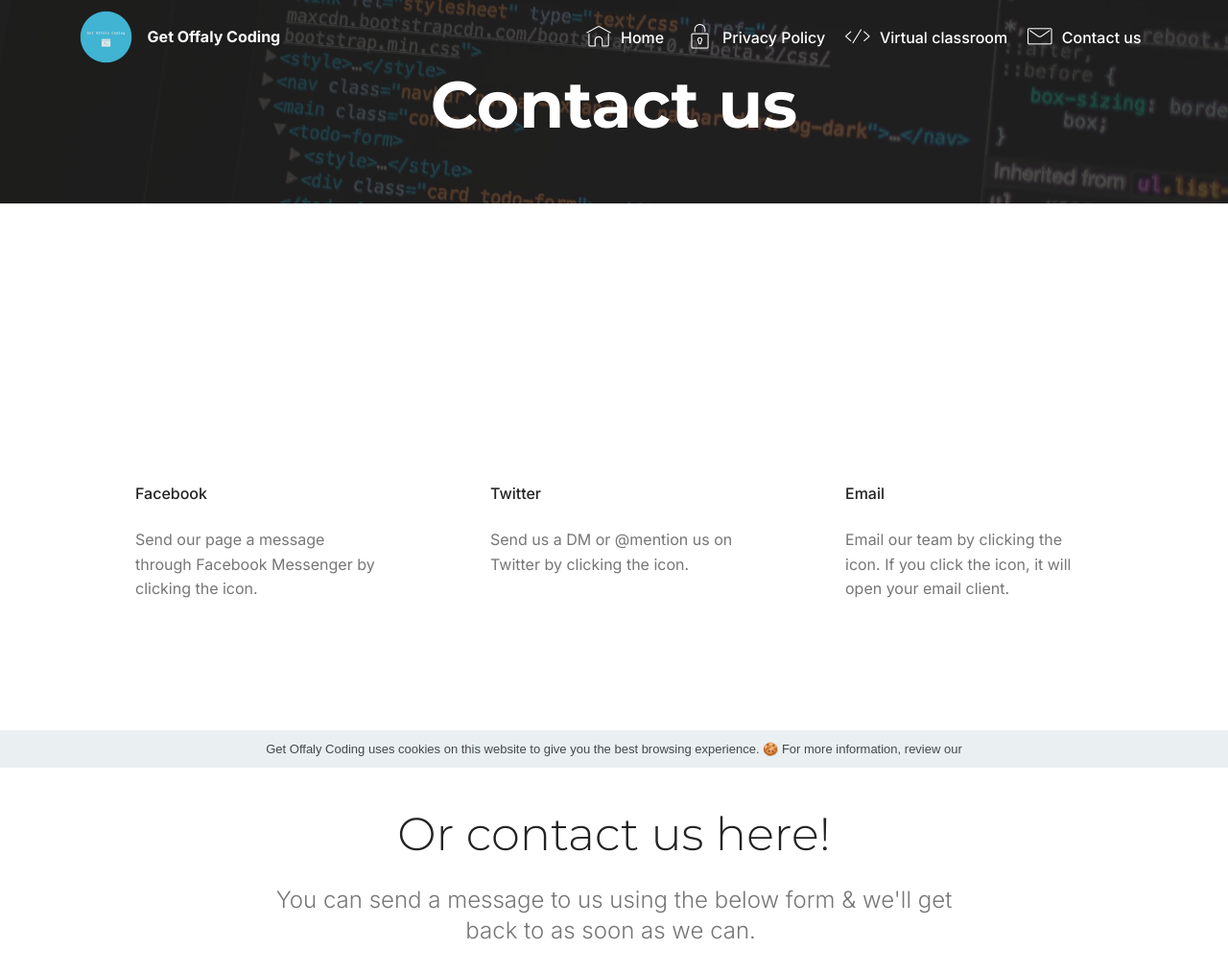
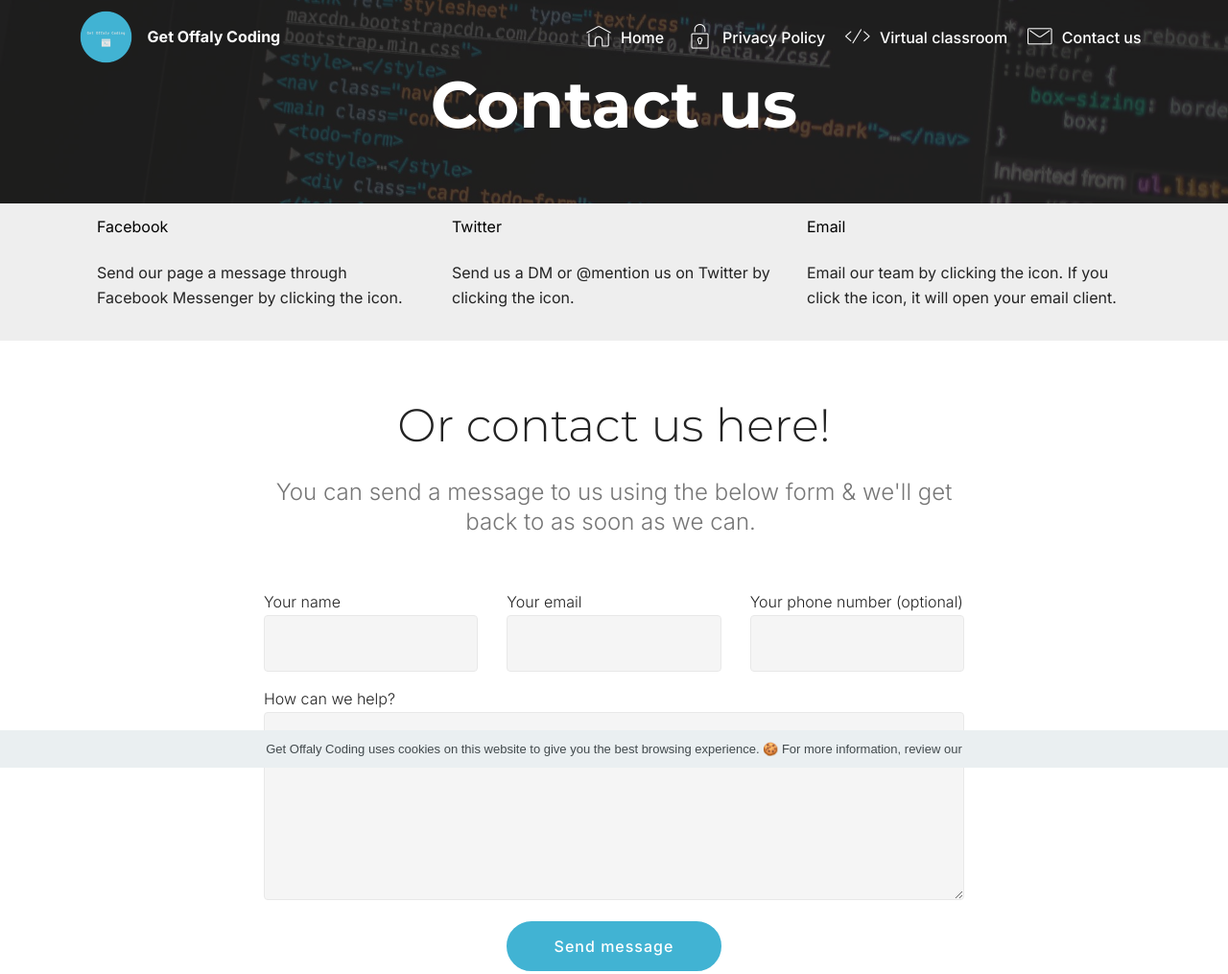
Before and after one commit to getoffalycoding/GOC2020, a plain HTML site: page contact.html in a window 1280 px wide. Shown: the top 1015 px of the page at 96% size. Drawn offline with Linux system fonts and the light colour scheme; some packages are replaced by stand-ins of ours; a script that the page names is missing; files whose address does not match are found by name; a web font is replaced by a local one.

Commit message:
Update contact.html

```diff
--- a/contact.html
+++ b/contact.html
@@ -1,9 +1,10 @@
+
 <!DOCTYPE html>
 <html >
 <head>
   <meta charset="UTF-8">
   <meta http-equiv="X-UA-Compatible" content="IE=edge">
-  <meta name="generator" content="Canyon Labs Ireland CMS v1.23">
+  <meta name="generator" content="Canyon Labs Ireland CMS v1.21">
   <meta name="viewport" content="width=device-width, initial-scale=1, minimum-scale=1">
   <link rel="shortcut icon" href="assets/images/0123.png-122x122.png" type="image/x-icon">
   <meta name="description" content="Contact Get Offaly Coding. ">
@@ -19,7 +20,7 @@
   <link rel="stylesheet" href="assets/socicon/css/styles.css">
   <link rel="stylesheet" href="assets/theme/css/style.css">
   <link rel="stylesheet" href="assets/mobirise/css/mbr-additional.css" type="text/css">
-  <script src="https://kit.fontawesome.com/f83ac522bd.js" crossorigin="anonymous"></script>
+
 
 
 </head>
@@ -44,7 +45,7 @@
                          <img src="assets/images/0123.png-122x122.png" alt="Get Offaly Coding" title="" style="height: 3.8rem;">
                     </a>
                 </span>
-                <span class="navbar-caption-wrap"><a class="navbar-caption text-white display-4" href="https://mobirise.com">
+                <span class="navbar-caption-wrap"><a class="navbar-caption text-white display-4" href="https://getoffalycoding.com">
                         Get Offaly Coding</a></span>
             </div>
         </div>
@@ -55,17 +56,17 @@
                         Home&nbsp;</a>
                 </li>
                 <li class="nav-item">
-                    <a class="nav-link link text-white display-4" href="privacy.html"><span class="mbri-lock mbr-iconfont mbr-iconfont-btn"></span>
+                    <a class="nav-link link text-white display-4" href="https://www.getoffalycoding.com/privacy"><span class="mbri-lock mbr-iconfont mbr-iconfont-btn"></span>
 
                         Privacy Policy</a>
                 </li><li class="nav-item"><a class="nav-link link text-white display-4" href="https://edu.tullamoredojo.org/covid-19/virtual-classroom" target="_blank"><span class="mbri-code mbr-iconfont mbr-iconfont-btn"></span>
-                        Virtual classroom</a></li><li class="nav-item"><a class="nav-link link text-white display-4" href="contact.html" target="_blank"><span class="mbri-letter mbr-iconfont mbr-iconfont-btn"></span>Contact us</a></li></ul>
+                        Virtual classroom</a></li><li class="nav-item"><a class="nav-link link text-white display-4" href="https://www.getoffalycoding.com/contact" target="_blank"><span class="mbri-letter mbr-iconfont mbr-iconfont-btn"></span>Contact us</a></li></ul>
 
         </div>
     </nav>
 </section>
 
-<section class="engine"><a href="https://mobirise.me/q">responsive site templates</a></section><section class="mbr-section content5 cid-s2sOGTII8k mbr-parallax-background" id="content5-d">
+<section class="engine"><a href="https://mobirise.me/o">one page website templates</a></section><section class="mbr-section content5 cid-s2sOGTII8k mbr-parallax-background" id="content5-d">
 
 
 
@@ -85,55 +86,52 @@
     </div>
 </section>
 
-<section class="features6 cid-s2sPw8uLts" id="features6-f">
+<section class="features4 cid-s4WTe41Wqs" id="features4-1u">
 
 
 
 
     <div class="container">
         <div class="media-container-row">
+            <div class="card p-3 col-12 col-md-6 col-lg-4">
+                <div class="card-wrapper media-container-row media-container-row">
+                    <div class="card-box">
+                        <h4 class="card-title pb-3 mbr-fonts-style display-7">
+                            <a href="https://www.facebook.com/GetOffalyCoding" target="_blank" class="text-black">Facebook</a></h4>
+                        <p class="mbr-text mbr-fonts-style display-7">
+                            Send our page a message through Facebook Messenger by clicking the icon.
+                        </p>
+                    </div>
+                </div>
+            </div>
 
-            <div class="card p-3 col-12 col-md-6 col-lg-4">
-                <div class="card-img pb-3">
-                    <a href="https://www.facebook.com/GetOffalyCoding"><span class="mbr-iconfont socicon-facebook socicon"></span></a>
-                </div>
-                <div class="card-box">
-                    <h4 class="card-title py-3 mbr-fonts-style display-7">Facebook</h4>
-                    <p class="mbr-text mbr-fonts-style display-7">
-                       Send our page a message through Facebook Messenger by clicking the icon.&nbsp;</p>
+            <div class="card p-3 col-12 col-md-6 col-12 col-md-6 col-lg-4">
+                <div class="card-wrapper media-container-row">
+                    <div class="card-box">
+                        <h4 class="card-title pb-3 mbr-fonts-style display-7">
+                            <a href="https://twitter.com/GetOffalyCoding" target="_blank" class="text-black">Twitter</a></h4>
+                        <p class="mbr-text mbr-fonts-style display-7">
+                            Send us a DM or @mention us on Twitter by clicking the icon.
+                        </p>
+                    </div>
                 </div>
             </div>
 
             <div class="card p-3 col-12 col-md-6 col-lg-4">
-                <div class="card-img pb-3">
-                    <a href="https://twitter.com/GetOffalyCoding" target="_blank"><span class="mbr-iconfont socicon-twitter socicon"></span></a>
-                </div>
-                <div class="card-box">
-                    <h4 class="card-title py-3 mbr-fonts-style display-7">
-                        Twitter</h4>
-                    <p class="mbr-text mbr-fonts-style display-7">
-                       Send us a DM or @mention us on Twitter by clicking the icon.</p>
-                </div>
-            </div>
-
-            <div class="card p-3 col-12 col-md-6 col-lg-4">
-                <div class="card-img pb-3">
-                    <a href="mailto:team@getoffalycoding.com"><span class="mbr-iconfont socicon-mail socicon"></span></a>
-                </div>
-                <div class="card-box">
-                    <h4 class="card-title py-3 mbr-fonts-style display-7">
-                        Email</h4>
-                    <p class="mbr-text mbr-fonts-style display-7">
-                       Email our team by clicking the icon. If you click the icon, it will open your email client.&nbsp;</p>
+                <div class="card-wrapper media-container-row">
+                    <div class="card-box">
+                        <h4 class="card-title pb-3 mbr-fonts-style display-7">
+                            <a href="mailto:team@getoffalycoding.com" class="text-black">Email</a></h4>
+                        <p class="mbr-text mbr-fonts-style display-7">
+                            Email our team by clicking the icon. If you click the icon, it will open your email client.
+                        </p>
+                    </div>
                 </div>
             </div>
 
 
-
         </div>
-
     </div>
-
 </section>
 
 <section class="mbr-section form1 cid-s2sQM8XkYi" id="form1-h">
@@ -155,7 +153,7 @@
             <div class="media-container-column col-lg-8" data-form-type="formoid">
                     <div data-form-alert="" hidden="">Thanks for getting in touch! Your message has been sent to our team, who will respond as soon as they can. </div>
 
-                    <form class="mbr-form" action="https://mobirise.com/" method="post" data-form-title="Mobirise Form"><input type="hidden" name="email" data-form-email="true" value="KKGVwQMqILfaEf34w53nqFd3OK9ikGl/hcgZc1KhKYwiA5mpVnnkf26fKW5tQRHfx64NAJobsNLl2VEWORBE7ofb27lPWqJ1BSIn+VZW0MfafODFIopXw461fq5jzYHu" data-form-field="Email">
+                    <form class="mbr-form" action="https://mobirise.com/" method="post" data-form-title="Mobirise Form"><input type="hidden" name="email" data-form-email="true" value="HlTAk9m30KQXbZQAJ7aHvcY3crgZM+jorlnhY+73sKV8BXv2IUw2Vnaq20/8GdGA1NNF63qdUH5v0sf3/fJQPvXd/EBf9bFidIk9tZuktyf1TPylVFuVd+lUQkqFJdQ=" data-form-field="Email">
                         <div class="row row-sm-offset">
                             <div class="col-md-4 multi-horizontal" data-for="name">
                                 <div class="form-group">
@@ -229,7 +227,7 @@
                     <div data-form-alert="" hidden="" class="align-center">Thanks for subscribing! No further action is required. </div>
 
                     <form class="form-inline" action="https://mobirise.com/" method="post" data-form-title="Mobirise Form">
-                        <input type="hidden" value="Xpcl4soFR8mqGX8Eb3KE40Bfe0p+2gSHmT/FbGPw+Ql1vzjWAaZ03mXnrNy/o6jgHBYX3dhY+6J5IOpWTXVux9bxs69K8IU+qOqxNjTqgfqX8SWHe6uJiygBLvtu+pRP" data-form-email="true">
+                        <input type="hidden" value="nujU/9TIljACzUOYSCKI6cTHcCYdz6IhDaFiWzY50IOjNGD9iiD1UyPKySezmzPL11dGR3AsKRiVCyUCjTVxF346qRyRdYb0SCwMGO6QaRHKjVK7qze1LLp+2WXxXbQV" data-form-email="true">
                         <div class="form-group">
                             <input type="email" class="form-control input-sm input-inverse my-2" name="email" required="" data-form-field="Email" placeholder="Email" id="email-footer3-1j">
                         </div>
```
